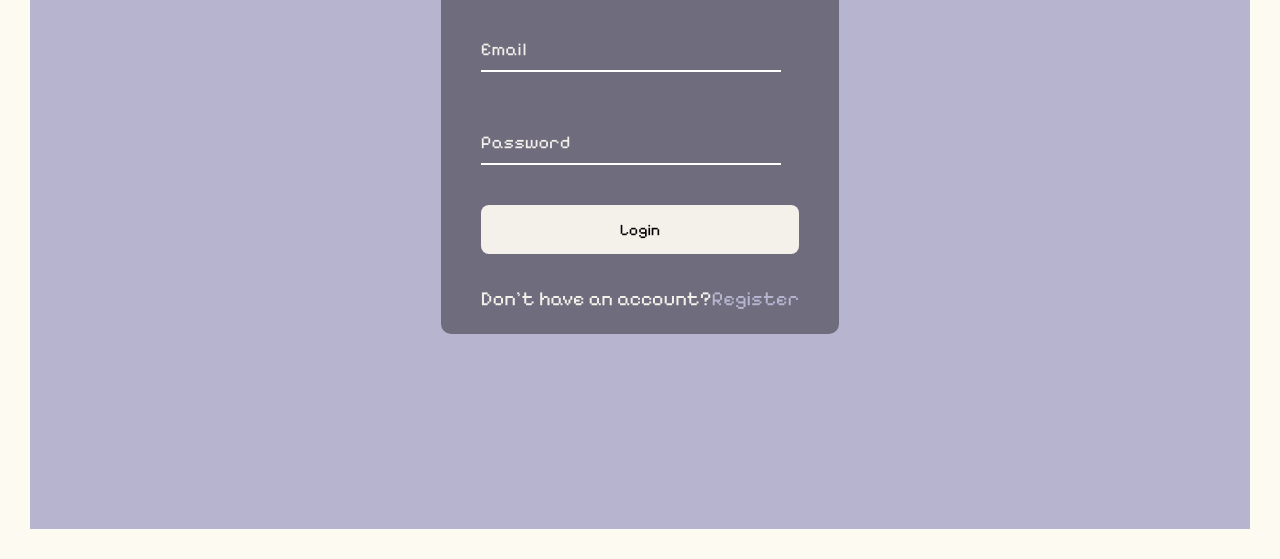
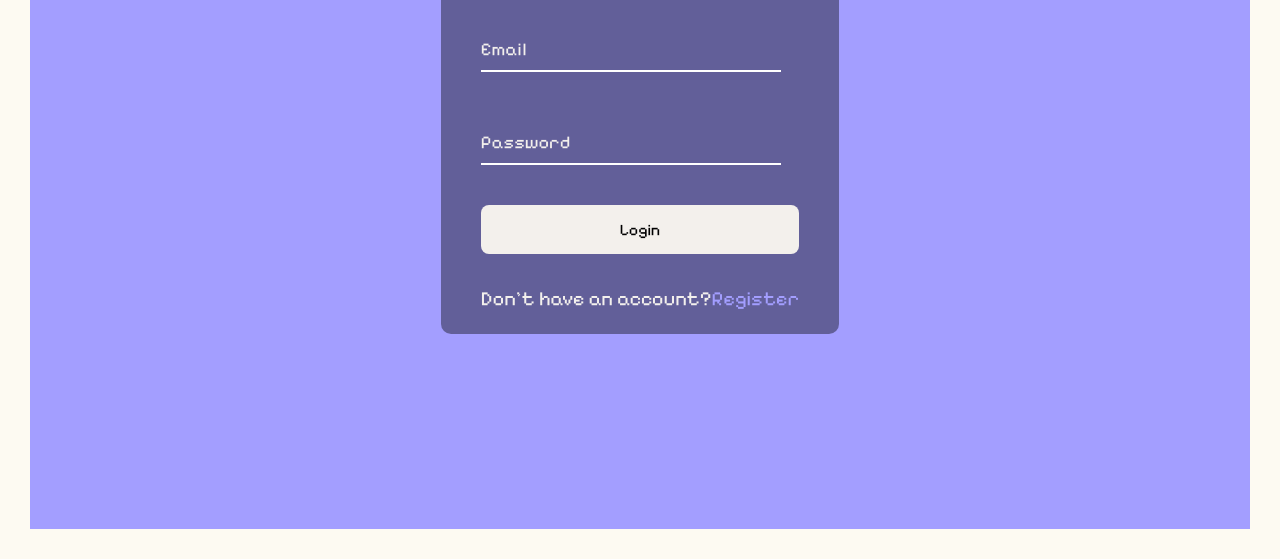
Before and after one commit to berh0/Pixel_Web_Project, a plain HTML site: page Pixel/login.html in a window 1280 px wide. Shown: the part 400-959 px from the top of the page. Drawn offline with Linux system fonts and the light colour scheme.

Commit message:
renk paleti ayarlandı

```diff
--- a/Pixel/login.css
+++ b/Pixel/login.css
@@ -1,9 +1,11 @@
 @import url('https://fonts.googleapis.com/css2?family=Pixelify+Sans:wght@400..700&display=swap');
 :root{
-    --var--backround:rgb(85, 85, 144);
     --var--white:#fdfaf2ef;
-    --var--bkr:#b7b4cf;
-
+    --var--backround:#6d70c7;
+    --var--bkr:#a39eff;
+    --var--twice:#3f467f;
+    --var--third:#1b213f;
+    --var--fourth:#000007;
 }
 
 *{
```
